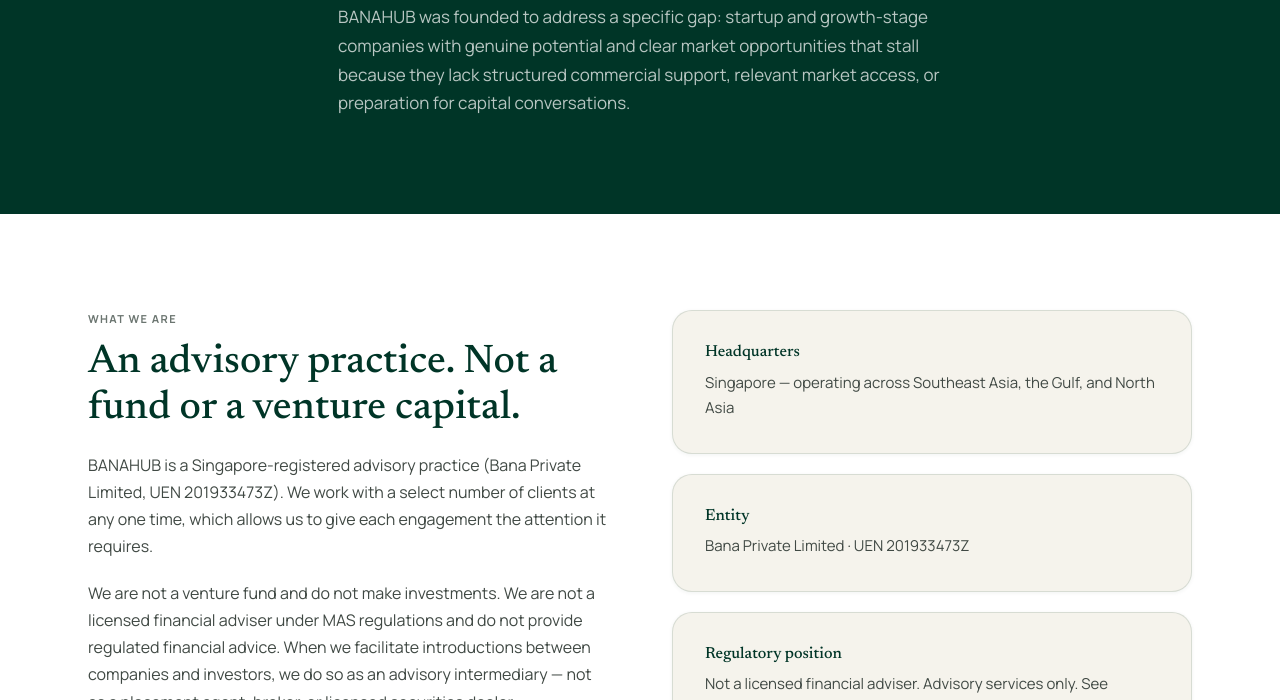
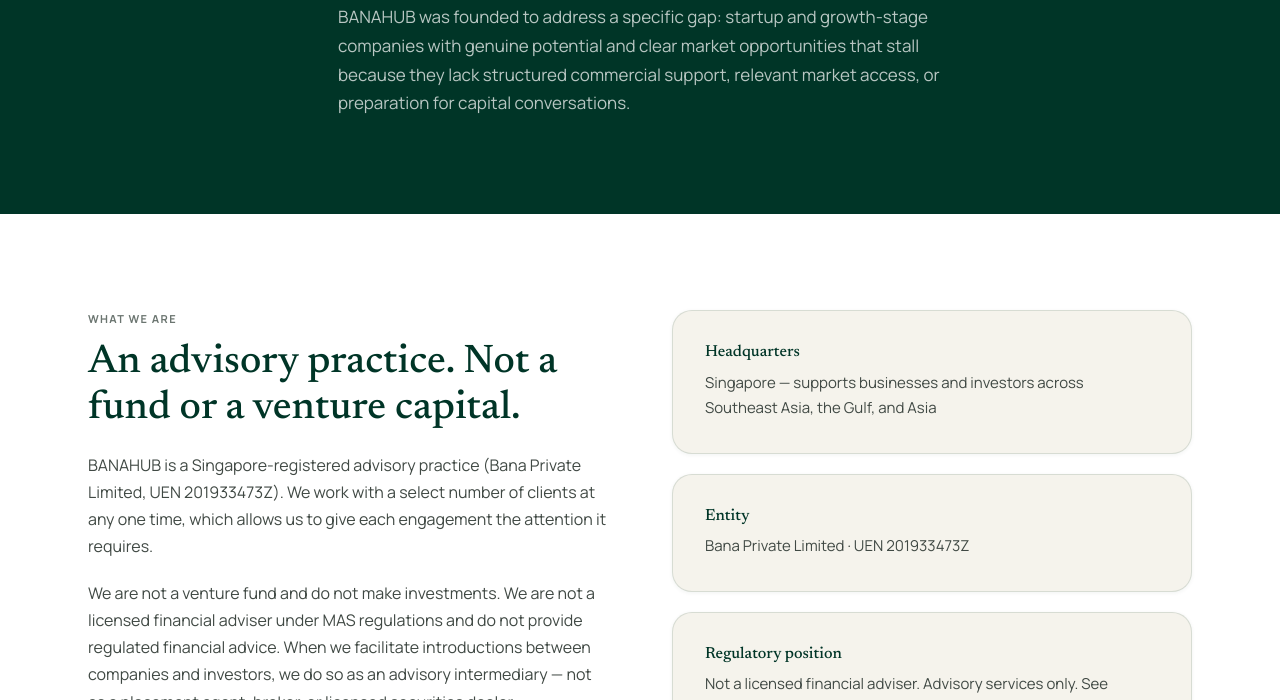
Before and after one commit to Ibthisam29/BANAHUB, a website: page banahub-complete-final/Banahub platform/about.html in a window 1280 px wide. Shown: the part 400-1100 px from the top of the page. Drawn offline with nearby package versions, Linux system fonts and the light colour scheme; no server answers.

Commit message:
Revise headquarters description in about.html
Updated the description of headquarters to include support for businesses and investors across Asia.

```diff
--- a/banahub-complete-final/Banahub platform/about.html
+++ b/banahub-complete-final/Banahub platform/about.html
@@ -35,7 +35,7 @@
       <div style="display:flex;flex-direction:column;gap:1.25rem">
         <div class="card card-cream">
           <h3 style="font-size:1rem;margin-bottom:0.5rem">Headquarters</h3>
-          <p style="font-size:0.9375rem">Singapore — operating across Southeast Asia, the Gulf, and North Asia</p>
+          <p style="font-size:0.9375rem">Singapore — supports businesses and investors across Southeast Asia, the Gulf, and Asia</p>
         </div>
         <div class="card card-cream">
           <h3 style="font-size:1rem;margin-bottom:0.5rem">Entity</h3>
```
